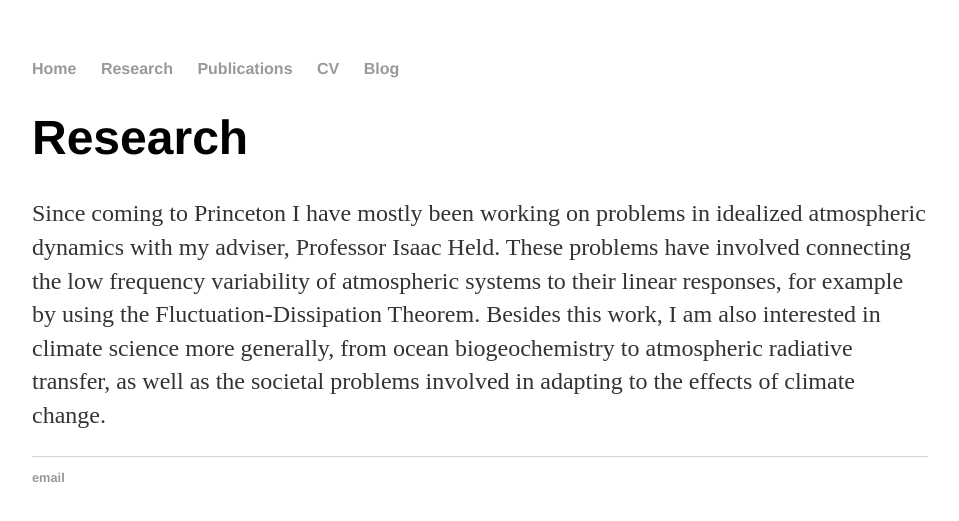
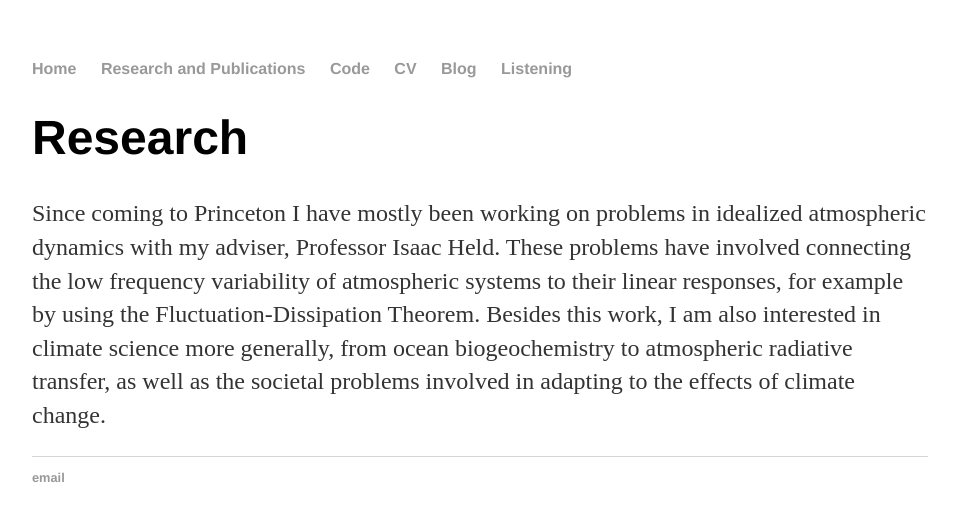
Before and after one commit to nicklutsko/nicklutsko.github.io, a Jekyll site: the page built from research/index.html, in a window 1280 px wide. Shown: the top 521 px of the page, without its empty margins (160-1119 px from the left). Built offline with Jekyll 4.4.1, drawn with Linux system fonts in a browser that asks for light colours.

Commit message:
Update default.html

```diff
--- a/_layouts/default.html
+++ b/_layouts/default.html
@@ -9,10 +9,12 @@
 			<nav>
 	    		<ul>
 	        		<li><a href="/">Home</a></li>
-		        	<li><a href="/research">Research</a></li>
-		        	<li><a href="/publications">Publications</a></li>
+		        	<li><a href="/research">Research and Publications</a></li>
+		        	<li><a href="/code">Code</a></li>
 	        		<li><a href="/cv">CV</a></li>
 	        		<li><a href="/blog">Blog</a></li>
+	        		<li><a href="/listening">Listening</a></li>
+
 	    		</ul>
 			</nav>
 			<div class="container">
```
